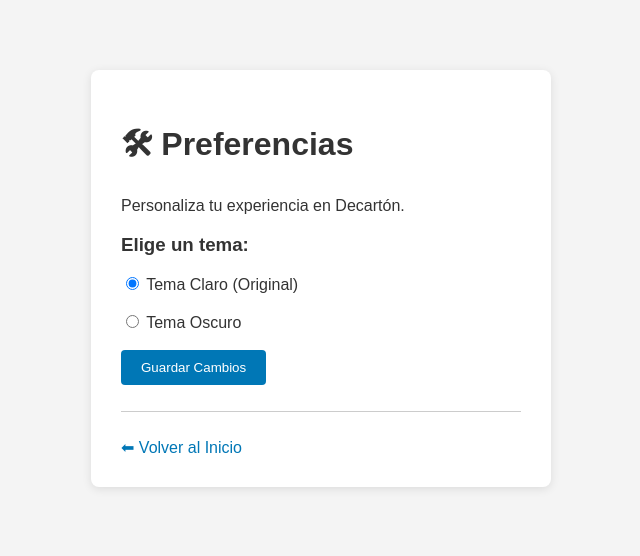
After one commit to FcoJavierPerezHdez/TRABAJOPHP, a PHP site: page /preferencias.php in a window 1280 px wide. The commit adds this page. Shown: the top 556 px of the page, without its empty margins (319-959 px from the left). Run offline with PHP 8.4, Linux system fonts and the light colour scheme.

Commit message:
Lo que queremos con este paso es que el usuario seleccione el tema de color de fondo de la página por lo que tendremos que usar cookies. Para ello modificamos el index.php metiendole al principio la cookie para que la escuche y creamos un archivo nuevo llamado /public/preferencias.php en el que tendrá un formulario sencillo para cambiar de color.

```diff
--- a/public/items_list.php
+++ b/public/items_list.php
@@ -6,7 +6,7 @@ require_once __DIR__ . '/../app/auth.php';
 require_login();
 
 // --- CONFIGURACIÓN DE PAGINACIÓN ---
-$registros_por_pagina = 10; // Cambiamos esto si queremos ver más o menos productos
+$registros_por_pagina = 5; // Cambiamos esto si queremos ver más o menos productos
 $pagina_actual = isset($_GET['page']) ? (int)$_GET['page'] : 1;
 if ($pagina_actual < 1) $pagina_actual = 1;
 
--- /dev/null
+++ b/public/preferencias.php
@@ -0,0 +1,84 @@
+<?php
+// public/preferencias.php
+require_once __DIR__ . '/../app/auth.php';
+// No es obligatorio estar logueado para cambiar el tema, así que no ponemos require_login()
+
+$mensaje = "";
+
+// PROCESAR FORMULARIO
+if ($_SERVER['REQUEST_METHOD'] === 'POST') {
+    $tema_elegido = $_POST['tema'] ?? 'light';
+
+    // Guardamos la cookie por 30 días (86400 segundos * 30)
+    // setcookie(nombre, valor, expiración, ruta)
+    // La ruta "/" significa que la cookie vale para toda la web
+    setcookie('tema_decarton', $tema_elegido, time() + (86400 * 30), "/");
+
+    $mensaje = "¡Preferencia guardada! El tema se actualizará al navegar.";
+
+    // Actualizamos la variable $_COOKIE manualmente para ver el cambio ya mismo sin recargar
+    $_COOKIE['tema_decarton'] = $tema_elegido;
+}
+
+// Leemos la cookie actual (si no existe, por defecto es 'light')
+$tema_actual = $_COOKIE['tema_decarton'] ?? 'light';
+?>
+
+<!DOCTYPE html>
+<html lang="es">
+<head>
+    <meta charset="UTF-8">
+    <title>Preferencias - Decartón</title>
+    <style>
+        /* Estilos dinámicos según el tema elegido */
+        body {
+            font-family: sans-serif; padding: 20px; margin: 0;
+            background-color: <?php echo $tema_actual === 'dark' ? '#333' : '#f4f4f4'; ?>;
+            color: <?php echo $tema_actual === 'dark' ? '#fff' : '#333'; ?>;
+        }
+        .card {
+            background: <?php echo $tema_actual === 'dark' ? '#444' : 'white'; ?>;
+            padding: 30px;
+            max-width: 400px;
+            margin: 50px auto;
+            border-radius: 8px;
+            box-shadow: 0 2px 10px rgba(0,0,0,0.1);
+        }
+        button { padding: 10px 20px; background: #0077b6; color: white; border: none; cursor: pointer; border-radius: 4px; }
+        button:hover { background: #005f87; }
+        a { color: #0077b6; text-decoration: none; }
+    </style>
+</head>
+<body>
+
+    <div class="card">
+        <h1>🛠 Preferencias</h1>
+        <p>Personaliza tu experiencia en Decartón.</p>
+
+        <?php if ($mensaje): ?>
+            <p style="color: #27ae60; font-weight: bold;"><?php echo $mensaje; ?></p>
+        <?php endif; ?>
+
+        <form method="POST">
+            <h3>Elige un tema:</h3>
+            <label style="cursor: pointer;">
+                <input type="radio" name="tema" value="light" <?php echo $tema_actual === 'light' ? 'checked' : ''; ?>>
+                Tema Claro (Original)
+            </label>
+            <br><br>
+            <label style="cursor: pointer;">
+                <input type="radio" name="tema" value="dark" <?php echo $tema_actual === 'dark' ? 'checked' : ''; ?>>
+                Tema Oscuro
+            </label>
+            <br><br>
+            <button type="submit">Guardar Cambios</button>
+        </form>
+
+        <br>
+        <hr style="border: 0; border-top: 1px solid #ccc;">
+        <br>
+        <a href="index.php">⬅ Volver al Inicio</a>
+    </div>
+
+</body>
+</html>
```
Also changed, not shown: public/index.php (+51 -29 lines).
